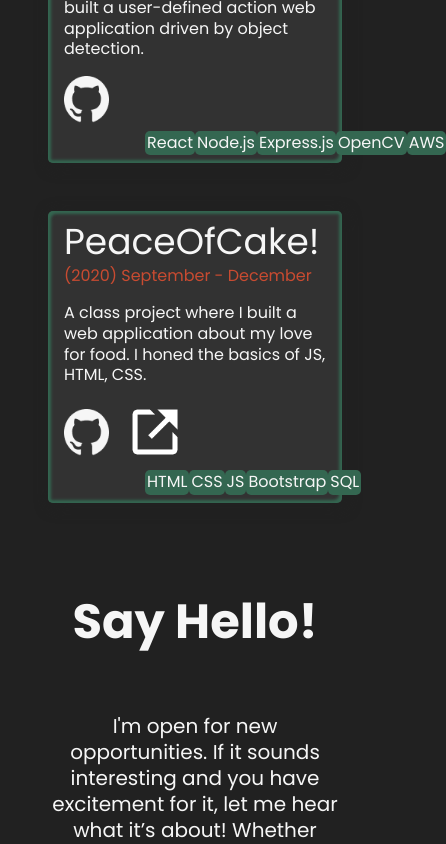
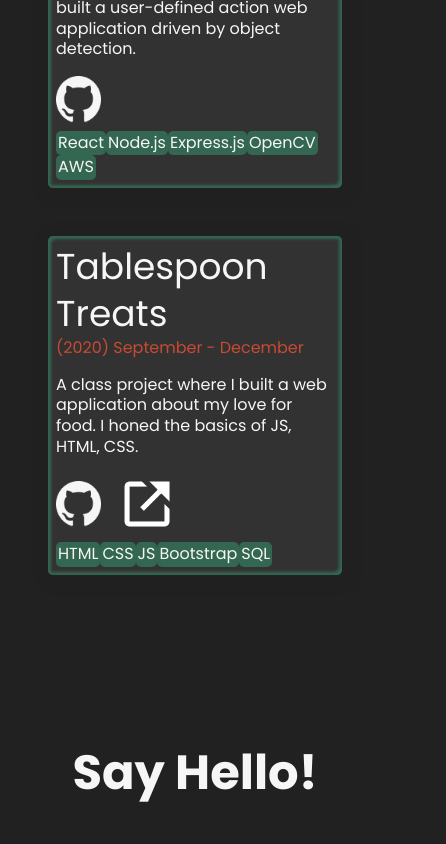
Before and after one commit to PolskaTag/PolskaTag.github.io, a React (Create React App) app: page / in a window 390 px wide. Shown: the part 3700-4544 px from the top of the page, 446 px wide, since content can reach past the window. Built offline with nearby package versions, Linux system fonts and the light colour scheme.

Commit message:
WorkItem mobile view fix

```diff
--- a/src/App.css
+++ b/src/App.css
@@ -701,22 +701,31 @@ body {
 
 @media screen and (max-width: 768px) {
   .work-item {
-    margin: 0 0 3rem;
+    margin: 0 auto 3rem;
   }
 
   .work-item-left {
     padding-right: 0%;
+    margin: 0;
+    width: auto;
   }
 
   .work-title {
     margin-right: 0;
+  }
+
+  .work-item-right {
+    /* width: 80%; */
+    text-align: center;
+    width: auto;
+    /* margin: 0 auto; */
   }
 }
 
 @media screen and (max-width: 500px) {
   .work-item {
     flex-direction: column;
-    min-width: 272px;
+    /* min-width: 272px; */
   }
 
   .work-item-left {
@@ -726,12 +735,20 @@ body {
   .work-item-right {
     /* width: 80%; */
     text-align: center;
-    align-self: center;
-    margin: 0.5rem 0.5rem 0;
+    width: auto;
+    margin: 0;
   }
 
   .work-item-right ul {
+    display: flex;
     flex-direction: row;
+    align-items: flex-end;
+    flex-grow: 1;
+    flex-wrap: wrap;
+    margin: 0.5rem 0 0;
+    width: auto;
+    justify-content: flex-start;
+    /* flex-wrap: wrap; */
   }
 }
 
@@ -741,7 +758,7 @@ body {
   flex-direction: column;
   /* flex-grow: 1; */
   max-width: 600px;
-  margin: 0px auto 100px;
+  margin: 5rem auto 100px;
   justify-content: center;
   align-items: center;
   text-align: center;
--- a/src/components/Work.js
+++ b/src/components/Work.js
@@ -72,7 +72,7 @@ function Work() {
 
       <div className="work-item">
         <div className="work-item-left">
-          <h2 className="work-item-title">PeaceOfCake!</h2>
+          <h2 className="work-item-title">Tablespoon Treats</h2>
           <span>(2020) September - December</span>
           <p>
             A class project where I built a web application about my love for
```
